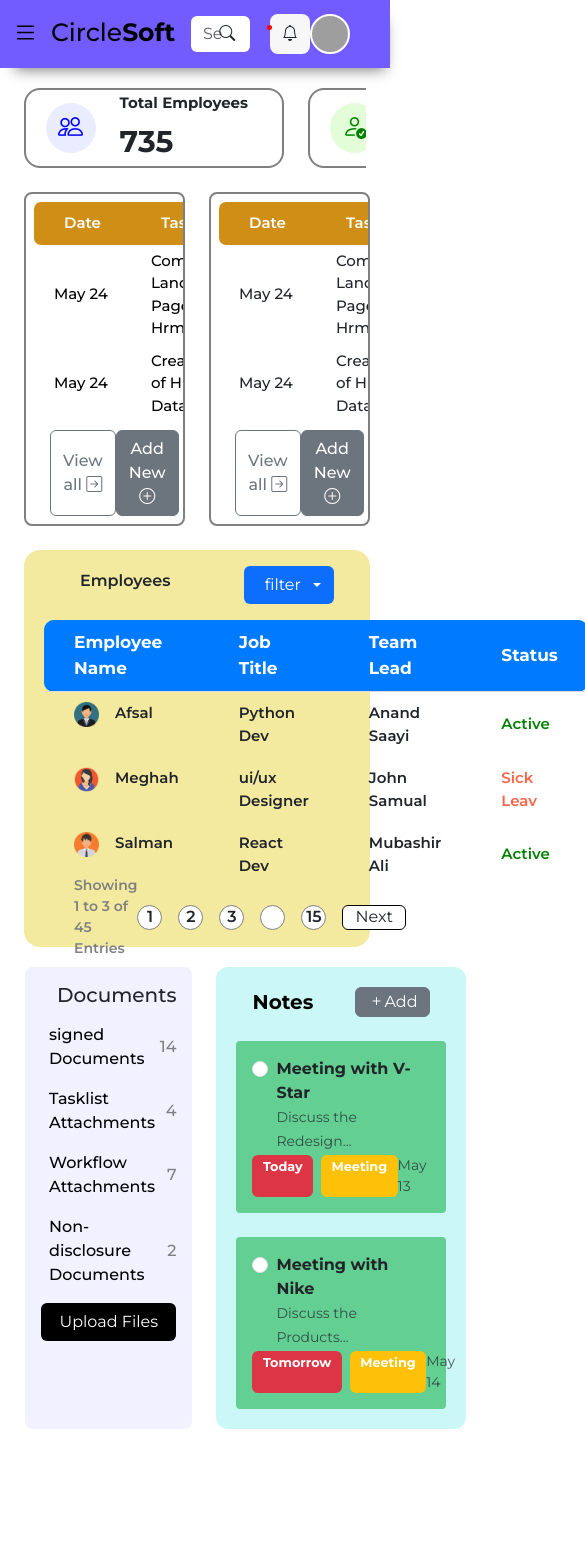
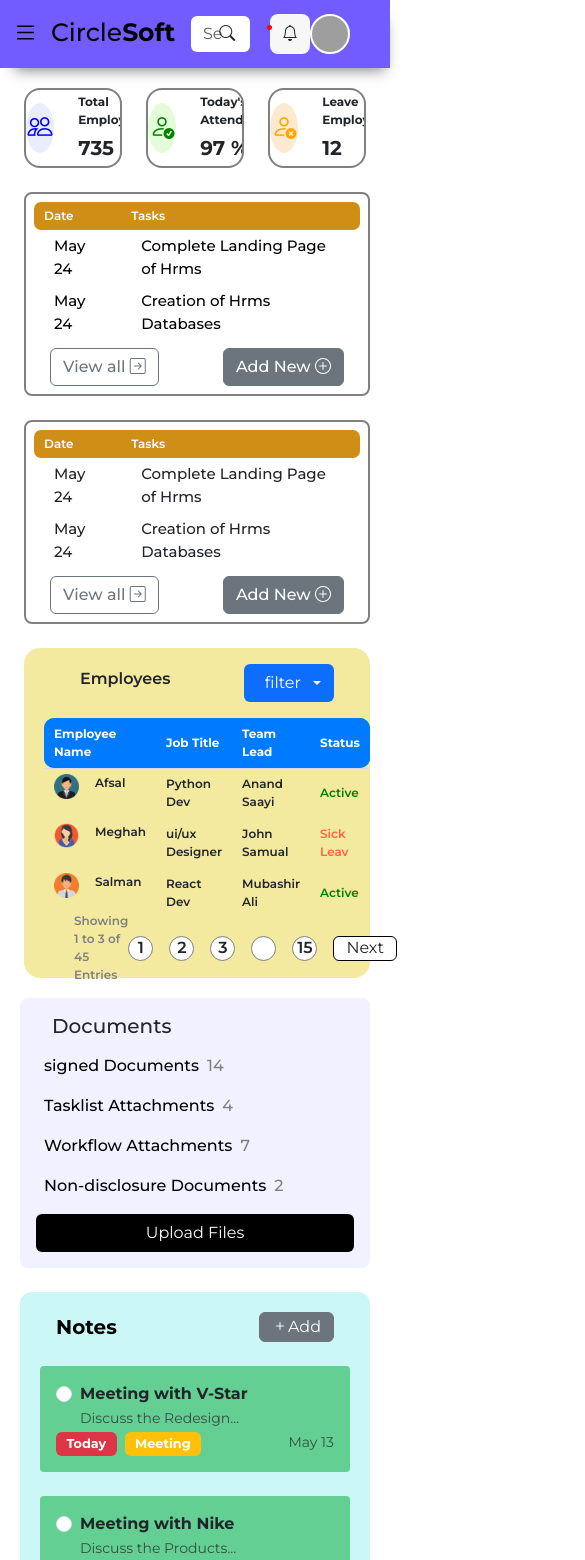
Before and after one commit to sahlct/hrms_Project, a React (Create React App) app: page /home in a window 390 px wide. Shown: the top 1560 px of the page, 585 px wide, since content can reach past the window. Before the commit the page ends 1429 px from the top, so only its background shows below. Built offline with nearby package versions, Linux system fonts and the light colour scheme; grey boxes are pictures that could not be loaded; some icons are missing.

Commit message:
responsive 70% completed

```diff
--- a/src/components/landingPage/container.css
+++ b/src/components/landingPage/container.css
@@ -10,7 +10,7 @@
     width: 100%;
 }
 .semi_container{
-    transition: 0.6s ease-in-out;
+    transition: 0.3s ease-in-out;
 }
 @media screen and (max-width: 1100px) {
     .semi_container{
@@ -39,3 +39,13 @@
         width: 50%;
     }
 }
+@media screen and (max-width:670px) {
+    .rightContainer{
+        flex-direction: column;
+        padding: 0 20px;
+    }
+    .documentContainer, .noteParent{
+        width: 100%;
+        margin: 0;
+    }
+}
--- a/src/components/landingPage/leftContainer.jsx
+++ b/src/components/landingPage/leftContainer.jsx
@@ -8,12 +8,12 @@ export default function LeftContainer() {
   return (
     <div class="leftcontainer d-flex gap-5 ps-0 pe-0" style={{marginTop:'68px', paddingTop:'20px'}}>
       <div className="fullContainer d-flex flex-column ps-4 w-100 row-gap-4">
-      <div class="row row-cols-1 row-cols-sm-2 row-cols-md-3 row-cols-lg-4 g-5 gap-4 me-0 mb-0 flex-nowrap overflow-auto me-4" style={{paddingLeft:'24px'}}>
+      <div class="row g-5 gap-4 me-0 mb-0 flex-nowrap overflow-auto me-4" style={{paddingLeft:'24px'}}>
         <div
           class="col rounded-4 p-0 overflow-hidden d-flex align-items-center gap-4 "
           style={{
             // maxWidth: "260px",
-            minWidth: "260px",
+            // minWidth: "260px",
             width:'31%',
             border: "2px solid grey",
             height:'80px',
@@ -24,15 +24,15 @@ export default function LeftContainer() {
             <div className="mainIcon d-flex justify-content-center align-items-center" style={{height:'50px',width:'50px',borderRadius:'50%', backgroundColor:'#eaedff'}}><i class="bi bi-people" style={{fontSize:'25px', color:'blue'}}></i></div>
           </div>
           <div className="d-flex justify-content-center align-items-start flex-column h-100 gap-1"  style={{width:'70%'}}>
-            <div className="headerText" style={{ fontSize: "15px", fontWeight: "700" }} >Total Employees</div>
-            <div className="countText" style={{fontSize:'30px', fontWeight: "700"}}>735</div>
+            <div className="headerText" style={{ fontSize: "clamp(12px, 1.2vw, 17px)", fontWeight: "700" }} >Total Employees</div>
+            <div className="countText" style={{ fontSize: "clamp(20px, 2vw, 30px)", fontWeight: "700"}}>735</div>
           </div>
         </div>
         <div
           class="col rounded-4 p-0 overflow-hidden d-flex align-items-center gap-4 "
           style={{
             // maxWidth: "260px",
-            minWidth: "260px",
+            // minWidth: "260px",
             width:'31%',
             border: "2px solid grey",
             height:'80px',
@@ -43,15 +43,15 @@ export default function LeftContainer() {
             <div className="mainIcon d-flex justify-content-center align-items-center" style={{height:'50px',width:'50px',borderRadius:'50%', backgroundColor:'#e3fdd9' }}><i class="bi bi-person-check" style={{fontSize:'25px', color:'green'}}></i></div>
           </div>
           <div className="d-flex justify-content-center align-items-start flex-column h-100 gap-1"  style={{width:'70%'}}>
-            <div className="headerText" style={{ fontSize: "15px", fontWeight: "700" }} >Today's Attendence</div>
-            <div className="countText" style={{fontSize:'30px', fontWeight: "700"}}>97 %</div>
+            <div className="headerText" style={{ fontSize: "clamp(12px, 1.2vw, 17px)", fontWeight: "700" }} >Today's Attendence</div>
+            <div className="countText" style={{fontSize: "clamp(20px, 2vw, 30px)", fontWeight: "700"}}>97 %</div>
           </div>
         </div>
         <div
           class="col rounded-4 p-0 overflow-hidden d-flex align-items-center gap-4 "
           style={{
             // maxWidth: "260px",
-            minWidth: "260px",
+            // minWidth: "260px",
             width:'31%',
             border: "2px solid grey",
             height:'80px',
@@ -62,8 +62,8 @@ export default function LeftContainer() {
             <div className="mainIcon d-flex justify-content-center align-items-center" style={{height:'50px',width:'50px',borderRadius:'50%', backgroundColor:'#fde9cf'}}><i class="bi bi-person-x" style={{fontSize:'25px', color:'orange'}}></i></div>
           </div>
           <div className="d-flex justify-content-center align-items-start flex-column h-100 gap-1"  style={{width:'70%'}}>
-            <div className="headerText" style={{ fontSize: "15px", fontWeight: "700" }} >Leave Employees</div>
-            <div className="countText" style={{fontSize:'30px', fontWeight: "700"}}>12</div>
+            <div className="headerText" style={{  fontSize: "clamp(12px, 1.2vw, 17px)", fontWeight: "700" }} >Leave Employees</div>
+            <div className="countText" style={{fontSize: "clamp(20px, 2vw, 30px)", fontWeight: "700"}}>12</div>
           </div>
         </div>
       </div>
--- a/src/components/landingPage/mainCard.css
+++ b/src/components/landingPage/mainCard.css
@@ -6,9 +6,13 @@
 }
 .empContainer td,th{
     padding: 10px 30px;
+    font-size: clamp(12px, 1.6vw, 17px);
 }
 .empFooter{
     padding: 5px 30px;
+}
+.empFooter p{
+    font-size: clamp(12px, 1.6vw, 17px);
 }
 .empContainer td,.empFooter{
     font-weight: 600;
@@ -17,7 +21,7 @@
 .empContainer th{
     color: #ffffff;
     font-weight: 700;
-    font-size: 17px;
+
 }
 
 .empContainer table {
@@ -61,3 +65,8 @@ tr:hover{
 .dropdown-item{
     margin-bottom: 0;
 }
+@media screen and (max-width:700px) {
+    .empContainer td,th{
+        padding: 5px 10px;
+    }
+}
--- a/src/components/landingPage/mainCard.jsx
+++ b/src/components/landingPage/mainCard.jsx
@@ -61,7 +61,7 @@ export default function EmployeeList() {
           </tbody>
         </table>
         <div className="empFooter d-flex justify-content-between align-items-center ">
-          <p style={{ height: "50px", fontSize: "14px", color: "grey"}} className="d-flex align-items-center mb-0">
+          <p style={{ height: "50px", color: "grey"}} className="d-flex align-items-center mb-0">
             Showing 1 to 3 of 45 Entries
           </p>
           <div className="d-flex gap-3">
--- a/src/components/landingPage/tasks.css
+++ b/src/components/landingPage/tasks.css
@@ -1,3 +1,6 @@
+.MainGraphs,.MainTasks{
+    width: 50%;
+}
 th{
     font-weight: 600;
     font-size: 15px;
@@ -24,3 +27,11 @@ th:first-child {
     align-items: center;
     justify-content: center;
 } */
+@media screen and (max-width: 700px) {
+    .taskConatiner {
+        flex-wrap: wrap;
+    }
+    .MainGraphs,.MainTasks{
+        width: 100%;
+    }
+}
--- a/src/components/landingPage/tasks.jsx
+++ b/src/components/landingPage/tasks.jsx
@@ -4,7 +4,7 @@ import './tasks.css'
 export default function Tasks() {
   return (
     <div className='taskConatiner d-flex gap-4 ' style={{paddingRight:'20px'}}>
-        <div className="MainTasks w-50 h-100 rounded-3 overflow-hidden p-2 " style={{border:'2px solid grey', height:'150px', color:'black'}}>
+        <div className="MainTasks rounded-3 overflow-hidden p-2 " style={{border:'2px solid grey',color:'black'}}>
             {/* <div className="Taskhead d-flex justify-content-around bg-danger text-white">
                 <div className='w-25 p-2'>Date</div>
                 <button className='btn'><i class="bi bi-plus-circle"></i>Add New</button>
@@ -35,7 +35,7 @@ export default function Tasks() {
                 <button className='btn btn-secondary' style={{fontWeight:'500'}}> Add New <i class="bi bi-plus-circle"></i></button>
             </div>
         </div>
-        <div className="MainGraphs w-50 h-100 rounded-3 overflow-hidden p-2 " style={{border:'2px solid grey'}}>
+        <div className="MainGraphs rounded-3 overflow-hidden p-2 " style={{border:'2px solid grey'}}>
         <div className="Taskbody">
                 <table className='w-100'>
                     <thead>
```
